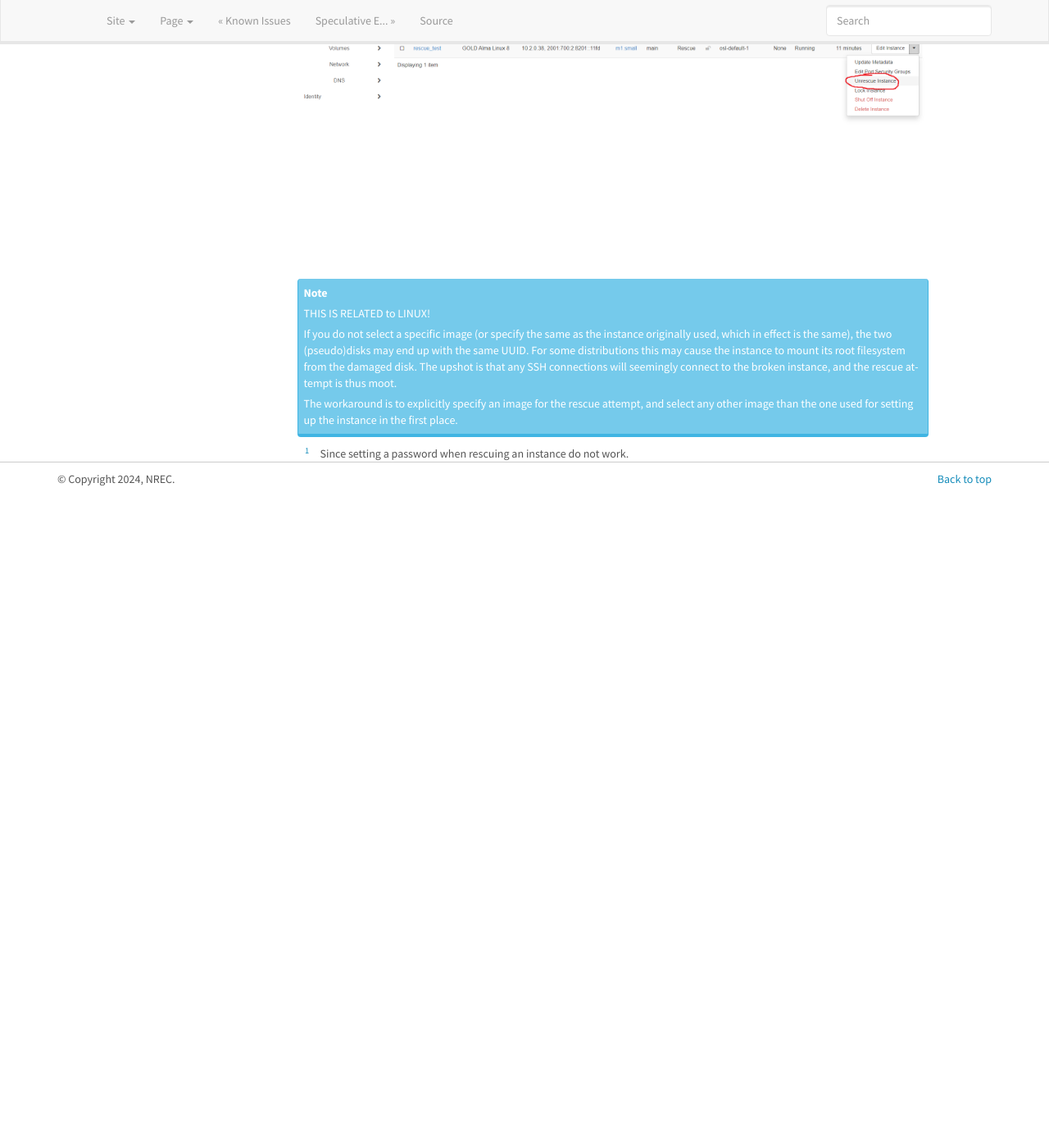
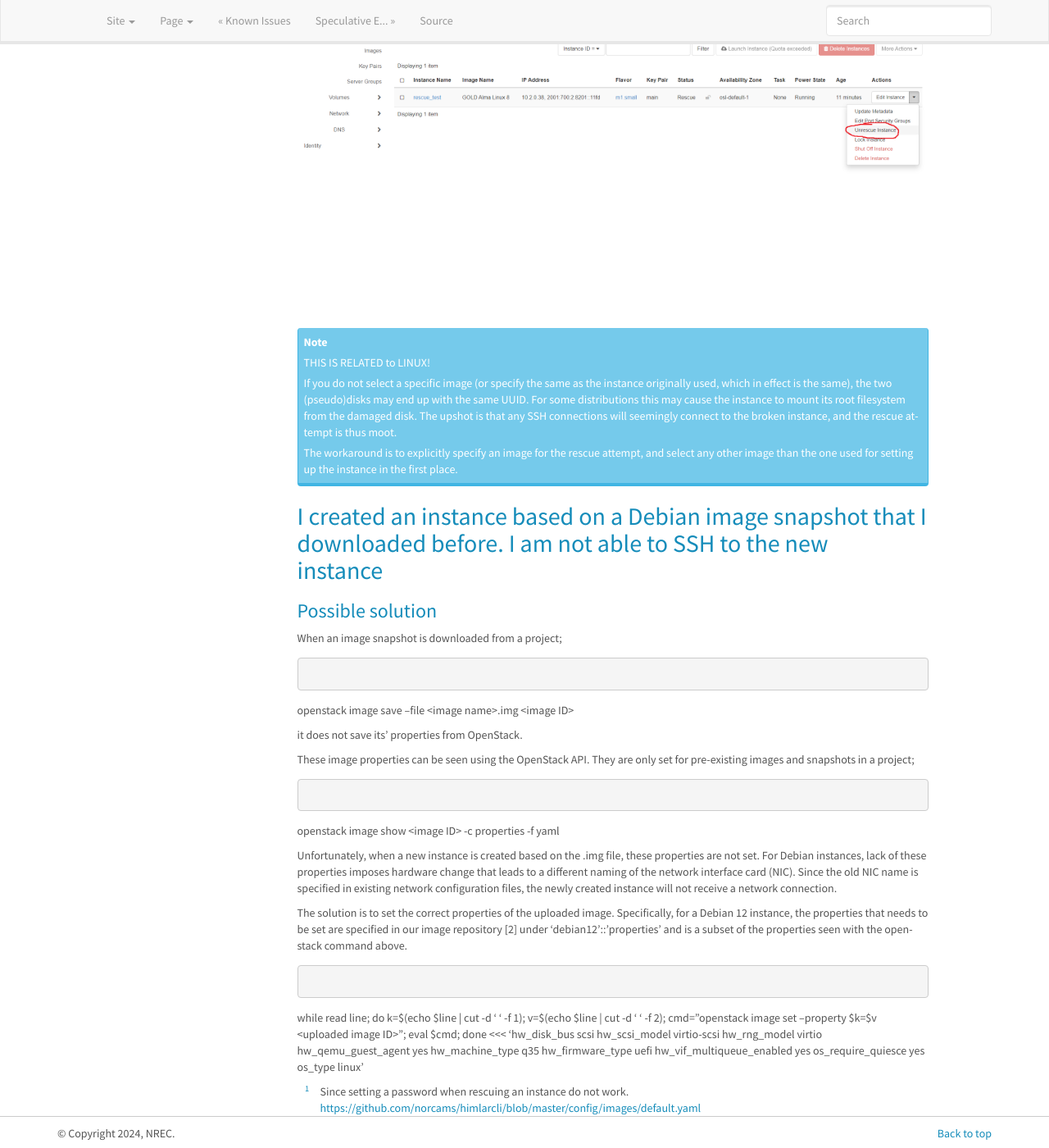
Before and after one commit to norcams/docs-enduser, a Sphinx documentation site: the page built from docs/troubleshoot.rst, in a window 1280 px wide and 1400 px high, scrolled down 3245 px. Shown: the whole window at 82% size. Built offline with Sphinx 7.4.7, drawn with Linux system fonts in a browser that asks for light colours; before the commit the page ends 3849 px from its top, so only the background shows below that; some of the changed text lies outside the part shown.

Commit message:
feat: troubleshooting steps for changed NIC name for Debian instance created from uploaded snapshot

```diff
--- a/docs/troubleshoot.rst
+++ b/docs/troubleshoot.rst
@@ -120,5 +120,39 @@ If you need to edit `security groups`_ then edit instance and then select "Secur
    select any other image than the one used for setting up the instance in the
    first place.
 
+I created an instance based on a Debian image snapshot that I downloaded before. I am not able to SSH to the new instance
+-------------------------------------------------------------------------------------------------------------------------
+.. _debianimagenetwork:
+
+Possible solution
+~~~~~~~~~~~~~~~~~
+
+When an image snapshot is downloaded from a project;
+
+.. code-block:: console
+openstack image save --file <image name>.img <image ID>
+
+it does not save its' properties from OpenStack.
+
+These image properties can be seen using the OpenStack API. They are only set for pre-existing images and snapshots in a project;
+
+.. code-block:: console
+openstack image show <image ID> -c properties -f yaml
+
+Unfortunately, when a new instance is created based on the .img file, these properties are not set. For Debian instances, lack of these properties imposes hardware change that leads to a different naming of the network interface card (NIC). Since the old NIC name is specified in existing network configuration files, the newly created instance will not receive a network connection.
+
+The solution is to set the correct properties of the uploaded image. Specifically, for a Debian 12 instance, the properties that needs to be set are specified in our image repository [2] under 'debian12'::'properties' and is a subset of the properties seen with the openstack command above.
+
+.. code-block:: console
+while read line; do k=$(echo $line | cut -d ' ' -f 1); v=$(echo $line | cut -d ' ' -f 2); cmd="openstack image set --property $k=$v <uploaded image ID>"; eval $cmd; done <<< 'hw_disk_bus scsi
+hw_scsi_model virtio-scsi
+hw_rng_model virtio
+hw_qemu_guest_agent yes
+hw_machine_type q35
+hw_firmware_type uefi
+hw_vif_multiqueue_enabled yes
+os_require_quiesce yes
+os_type linux'
 
 .. [1] Since setting a password when rescuing an instance do not work.
+.. [2] https://github.com/norcams/himlarcli/blob/master/config/images/default.yaml
```
